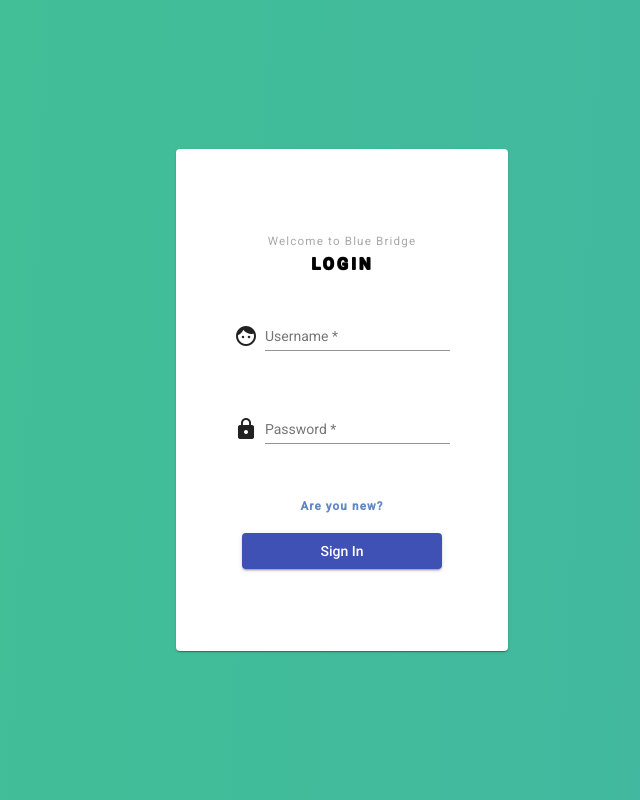
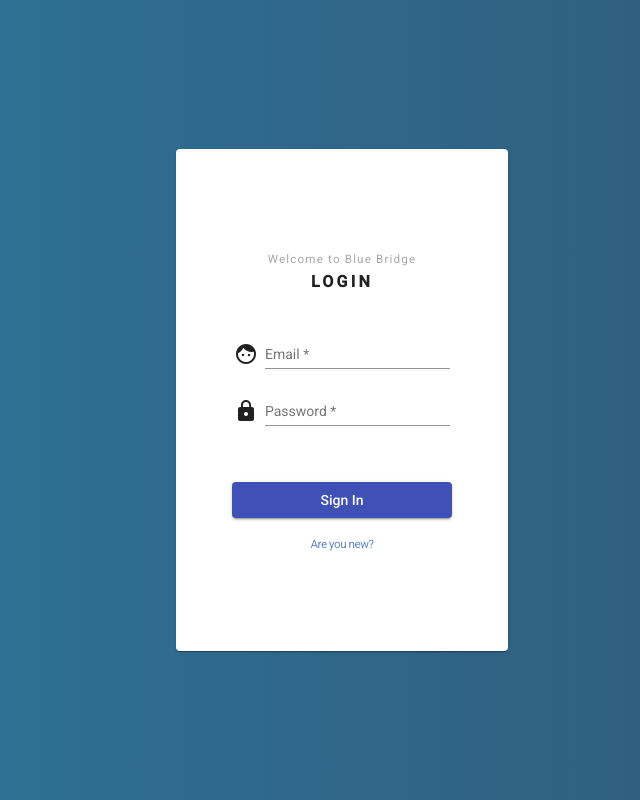
Before and after one commit to heejingit/bluebridge, an Angular app: page /signin in a window 1280 px wide. Shown: the whole page, without its empty margins (298-938 px from the left). Built offline with nearby package versions, Linux system fonts and the light colour scheme; what @angular/material-moment-adapter would draw is missing.

Commit message:
Login/Register Page Design

```diff
--- a/client/app/register/register-box/register-box.component.css
+++ b/client/app/register/register-box/register-box.component.css
@@ -21,7 +21,7 @@
 h3 {
     letter-spacing: 0.2em;
     font-weight: bolder;
-    text-shadow: 0px 1px, 1px 0px, 1px 1px;
+    /* text-shadow: 0px 1px, 1px 0px, 1px 1px; */
 }
 
 h5 {
@@ -40,18 +40,10 @@
     margin-bottom: -0.3em;
 }
 
-.first-name {
-    margin-bottom: -30px;
-}
-
-.last-name {
+.first-name, .last-name, .password {
     margin-bottom: -30px;
 }
 
 .username {
     margin-bottom: -45px;
 }
-
-.password {
-    margin-bottom: -30px;
-}
--- a/client/app/register/register-box/register-box.component.html
+++ b/client/app/register/register-box/register-box.component.html
@@ -11,7 +11,7 @@
             <mat-form-field class="full-width-input">
               <input matInput placeholder="First Name" formControlName="firstName" required>
               <mat-error *ngIf="isFieldInvalid('firstName')">
-                Please inform your first name
+                Please enter your first name
               </mat-error>
             </mat-form-field><br>
           </div>
@@ -22,7 +22,7 @@
             <mat-form-field class="full-width-input">
               <input matInput placeholder="Last Name" formControlName="lastName" required>
               <mat-error *ngIf="isFieldInvalid('lastName')">
-                Please inform your last name
+                Please enter your last name
               </mat-error>
             </mat-form-field><br>
           </div>
@@ -31,9 +31,9 @@
           <div class="username">
             <mat-icon>face</mat-icon>
             <mat-form-field class="full-width-input">
-              <input matInput placeholder="Username" formControlName="userName" required>
+              <input matInput placeholder="Email" formControlName="userName" required>
               <mat-error *ngIf="isFieldInvalid('userName')">
-                Please inform your user name
+                Please enter your email
               </mat-error>
             </mat-form-field><br>
           </div>
@@ -44,7 +44,7 @@
             <mat-form-field class="full-width-input">
               <input matInput type="password" placeholder="Password" formControlName="password" required>
               <mat-error *ngIf="isFieldInvalid('userName')">
-                Please inform your password
+                Please enter your password
               </mat-error>
             </mat-form-field>
           </div>
--- a/client/app/register/register.component.css
+++ b/client/app/register/register.component.css
@@ -6,8 +6,8 @@
     display: flex;
     flex-direction: column;
     justify-content: center;
-    background: linear-gradient(273deg, #419fc3, #41c390, #2e6396);
-    background-size: 600% 600%;
+    background: linear-gradient(270deg, #0d89ee, #32597a, #21afd9, #1691b5);
+    background-size: 800% 800%;
 
     -webkit-animation: AnimationName 30s ease infinite;
     -moz-animation: AnimationName 30s ease infinite;
@@ -15,23 +15,22 @@
 }
 
 @-webkit-keyframes AnimationName {
-    0%{background-position:0% 44%}
-    50%{background-position:100% 57%}
-    100%{background-position:0% 44%}
+    0%{background-position:0% 50%}
+    50%{background-position:100% 50%}
+    100%{background-position:0% 50%}
 }
 @-moz-keyframes AnimationName {
-    0%{background-position:0% 44%}
-    50%{background-position:100% 57%}
-    100%{background-position:0% 44%}
+    0%{background-position:0% 50%}
+    50%{background-position:100% 50%}
+    100%{background-position:0% 50%}
 }
 @keyframes AnimationName {
-    0%{background-position:0% 44%}
-    50%{background-position:100% 57%}
-    100%{background-position:0% 44%}
+    0%{background-position:0% 50%}
+    50%{background-position:100% 50%}
+    100%{background-position:0% 50%}
 }
 
 .alert {
-    margin-top: -50px;
     color: white;
     text-align: center;
 }
--- a/client/app/signin/login-box/login-box.component.css
+++ b/client/app/signin/login-box/login-box.component.css
@@ -14,14 +14,14 @@
 }
 
 button {
-    margin-top: 50px;
-    width: 200px;
+    margin-top: 20px;
+    width: 220px;
 }
 
 h3 {
     letter-spacing: 0.2em;
     font-weight: bolder;
-    text-shadow: 0px 1px, 1px 0px, 1px 1px;
+    /* text-shadow: 0px 1px, 1px 0px, 1px 1px; */
 }
 
 h5 {
@@ -32,10 +32,20 @@
 
 .mat-h5-2 {
     color: #6288c4;
-    margin-bottom: -30px;
+    letter-spacing: -0.04em;
+    font-weight: normal;
 }
 
 mat-icon {
     margin-right: 0.3em;
     margin-bottom: -0.3em;
 }
+
+.email-area {
+    margin-bottom: -52px;
+}
+
+a:link, a:visited {
+    text-decoration: none;
+    color: inherit;
+}
--- a/client/app/signin/login-box/login-box.component.html
+++ b/client/app/signin/login-box/login-box.component.html
@@ -4,23 +4,32 @@
         <h5 class="mat-h5">Welcome to Blue Bridge</h5>
         <h3 class="mat-h3">LOGIN</h3>
         <form [formGroup]="form" (ngSubmit)="onSubmit()">
+
+          <!-- Email -->
+          <div class="email-area">
             <mat-icon>face</mat-icon>
             <mat-form-field class="full-width-input">
-            <input matInput placeholder="Username" formControlName="userName" required>
+              <input matInput placeholder="Email" formControlName="userName" required>
               <mat-error *ngIf="isFieldInvalid('userName')">
-              Please inform your user name
+                Please enter your email
               </mat-error>
             </mat-form-field>
+          </div>
+
+          <!-- Password -->
+          <div class="pwd-area">
             <br><mat-icon>lock</mat-icon>
             <mat-form-field class="full-width-input">
               <input matInput type="password" placeholder="Password" formControlName="password" required>
               <mat-error *ngIf="isFieldInvalid('userName')">
-              Please inform your password
+                Please enter your password
               </mat-error>
             </mat-form-field>
-          <h5 class="mat-h5-2">Are you new?</h5>
+          </div>
+
           <button mat-raised-button color="primary">Sign In</button>
         </form>
+        <h5 class="mat-h5-2"><a href="/register" class="to-register">Are you new?</a></h5>
       </mat-card-content>
     </mat-card>
 </div>
--- a/client/app/signin/signin.component.css
+++ b/client/app/signin/signin.component.css
@@ -6,8 +6,8 @@
     display: flex;
     flex-direction: column;
     justify-content: center;
-    background: linear-gradient(273deg, #419fc3, #41c390, #2e6396);
-    background-size: 600% 600%;
+    background: linear-gradient(270deg, #0d89ee, #32597a, #21afd9, #1691b5);
+    background-size: 800% 800%;
 
     -webkit-animation: AnimationName 30s ease infinite;
     -moz-animation: AnimationName 30s ease infinite;
@@ -15,17 +15,17 @@
 }
 
 @-webkit-keyframes AnimationName {
-    0%{background-position:0% 44%}
-    50%{background-position:100% 57%}
-    100%{background-position:0% 44%}
+    0%{background-position:0% 50%}
+    50%{background-position:100% 50%}
+    100%{background-position:0% 50%}
 }
 @-moz-keyframes AnimationName {
-    0%{background-position:0% 44%}
-    50%{background-position:100% 57%}
-    100%{background-position:0% 44%}
+    0%{background-position:0% 50%}
+    50%{background-position:100% 50%}
+    100%{background-position:0% 50%}
 }
 @keyframes AnimationName {
-    0%{background-position:0% 44%}
-    50%{background-position:100% 57%}
-    100%{background-position:0% 44%}
+    0%{background-position:0% 50%}
+    50%{background-position:100% 50%}
+    100%{background-position:0% 50%}
 }
```
Lines whose indentation alone changed are shown as unchanged.
